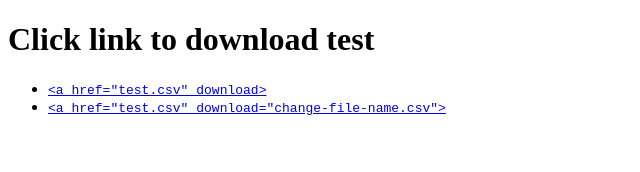
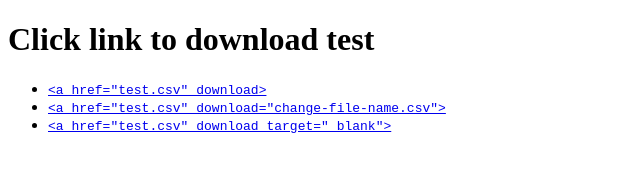
Before and after one commit to iampaul83/download, a plain HTML site: page index.html in a window 1280 px wide. Shown: the whole page, without its empty margins (0-640 px from the left). Drawn offline with Linux system fonts and the light colour scheme.

Commit message:
add link

```diff
--- a/index.html
+++ b/index.html
@@ -14,6 +14,9 @@
             <li><a href="test.csv" download="change-file-name.csv"><code>
                 &lt;a href=&quot;test.csv&quot; download=&quot;change-file-name.csv&quot;&gt;
             </code></a></li>
+            <li><a href="test.csv" download target="_blank"><code>
+                &lt;a href=&quot;test.csv&quot; download target=&quot;_blank&quot;&gt;
+            </code></a></li>
         </ul>
     </body>
 </html>
```
